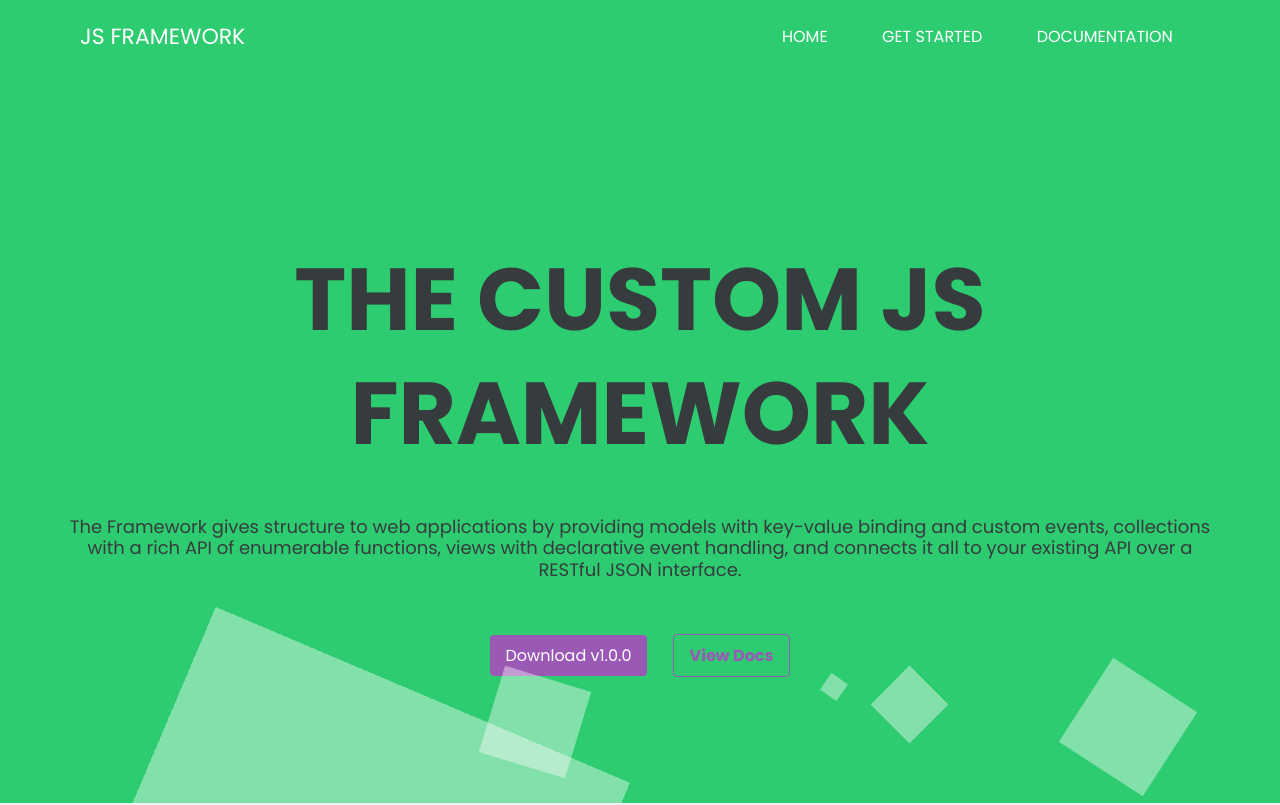
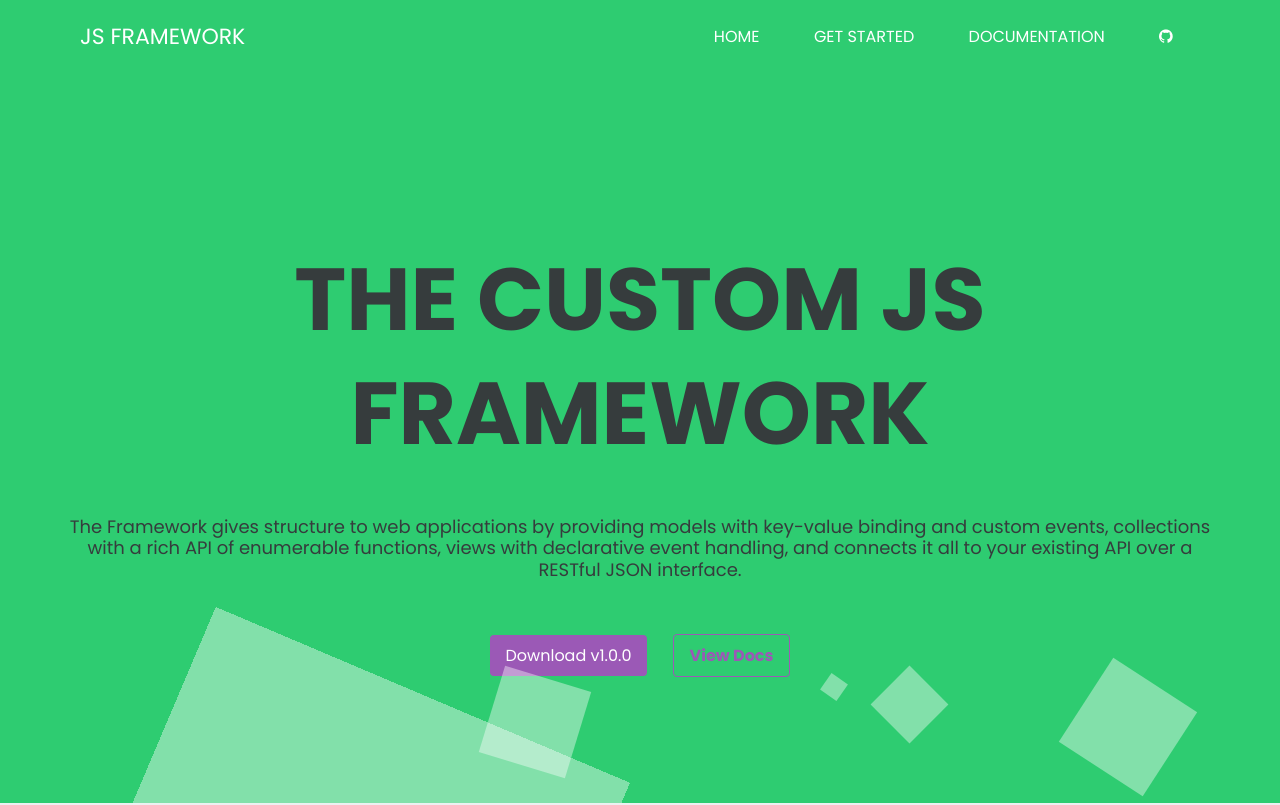
Before and after one commit to Nutty4616/web-framework, a website with bundled scripts: page index.html in a window 1280 px wide. Shown: the top 805 px of the page. Built offline with nearby package versions, Linux system fonts and the light colour scheme.

Commit message:
Added github link 🚀

```diff
--- a/index.html
+++ b/index.html
@@ -12,6 +12,7 @@
   <title>Custom Framework | JS</title>
   <link rel="stylesheet" href="./main.css">
   <link rel="stylesheet" href="./style.css">
+  <link rel="stylesheet" href="https://stackpath.bootstrapcdn.com/font-awesome/4.7.0/css/font-awesome.min.css" integrity="sha384-wvfXpqpZZVQGK6TAh5PVlGOfQNHSoD2xbE+QkPxCAFlNEevoEH3Sl0sibVcOQVnN" crossorigin="anonymous">
 </head>
 <body>
   <div class="container-full">
@@ -31,6 +32,9 @@
               </li>
               <li>
                 <a href="#">DOCUMENTATION</a>
+              </li>
+              <li>
+                <a href="https://github.com/Nutty4616/web-framework"><i class="fa fa-github" aria-hidden="true"></i></a>
               </li>
             </ul>
           </nav>
```
Also changed, not shown: dist/index.html, 4 other files.
